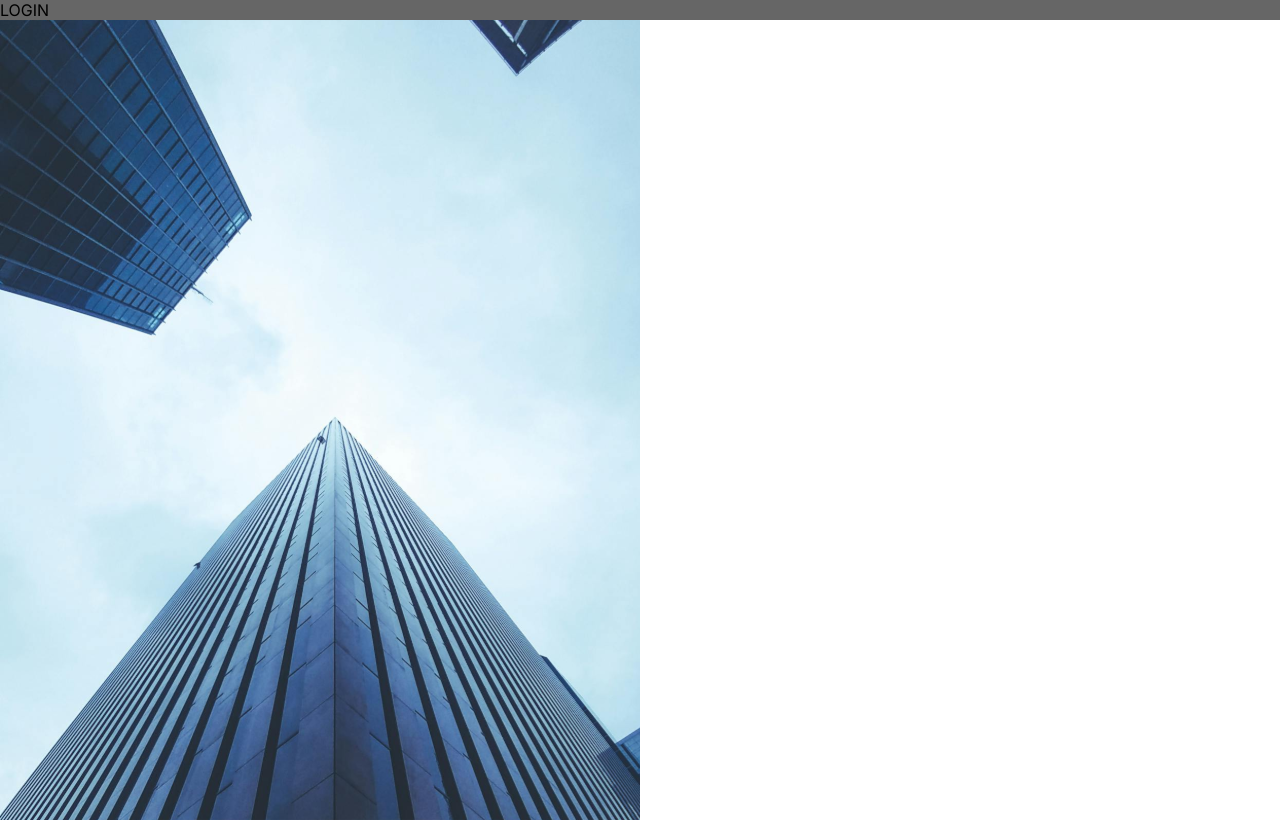
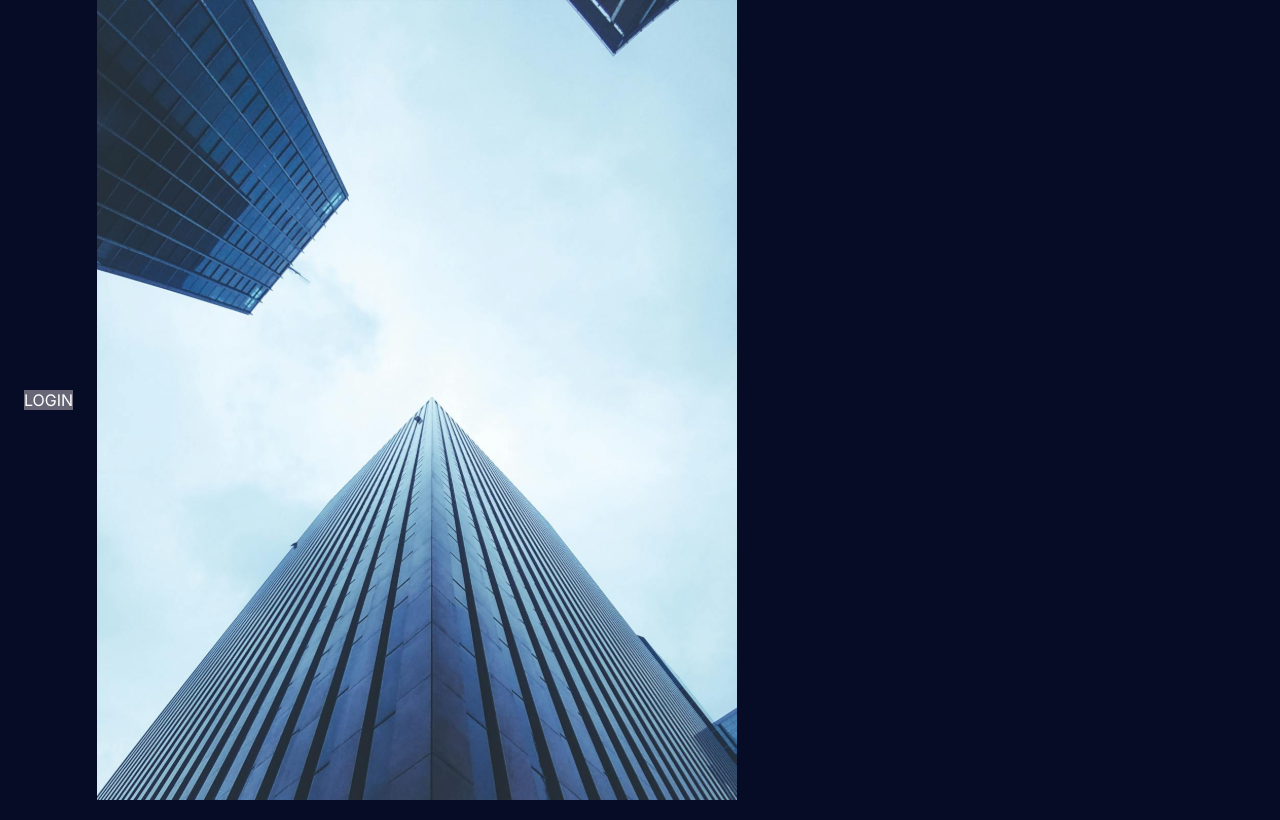
Before and after one commit to Ali-Dionisio/dnc-sales-dashboard-aads, a React (Vite) app: page / in a window 1280 px wide. Built offline with nearby package versions, Linux system fonts and the light colour scheme.

Commit message:
com erro no login e globalStyle

```diff
--- a/package.json
+++ b/package.json
@@ -10,6 +10,9 @@
     "preview": "vite preview"
   },
   "dependencies": {
+    "@emotion/react": "^11.14.0",
+    "@emotion/styled": "^11.14.0",
+    "@mui/material": "^7.0.2",
     "@types/styled-components": "^5.1.34",
     "react": "^19.0.0",
     "react-dom": "^19.0.0",
--- a/src/main.tsx
+++ b/src/main.tsx
@@ -2,12 +2,12 @@ import React from 'react'
 import { ThemeProvider } from 'styled-components'
 import ReactDOM from 'react-dom/client'
 import App from './App.tsx'
-import {  GloboStyle, lighTheme } from './styles/'
+import { darkTheme, GloboStyle } from './styles/'
 
 ReactDOM.createRoot(document.getElementById('root')!).render(
   <React.StrictMode>
-    <ThemeProvider theme={lighTheme}>
-      <GloboStyle/>
+    <ThemeProvider theme={darkTheme}>
+      <GloboStyle />
       <App />
     </ThemeProvider>
   </React.StrictMode>
--- a/src/pages/Login.tsx
+++ b/src/pages/Login.tsx
@@ -1,21 +1,36 @@
-import styled from "styled-components";
-
+import styled from 'styled-components'
+import { Box, Container } from '@mui/material'
+import { Grid } from '@mui/material'
 const LoginArea = styled.div`
-    background: #666;
+  background: #667;
 `
 const LoginImage = styled.div`
-    background-image: url(/login-image.svg);
-    background-size: cover;
-    height: 100vh;
-    width: 50vw;
+  background-image: url(/login-image.svg);
+  background-size: cover;
+  height: 100vh;
+  width: 50vw;
 `
 
 function Login() {
   return (
     <>
-        <LoginArea>LOGIN</LoginArea>
-        <LoginImage/>
-
+      <Box>
+        <Grid container>
+          <Grid
+            item
+            xs={12}
+            sm={6}
+            sx={{ alignItems: 'center', display: 'flex', height: '100vh' }}
+          >
+            <Container maxWidth="sm">
+              <LoginArea>LOGIN</LoginArea>
+            </Container>
+          </Grid>
+          <Grid item sm={6} sx={{ display: { xs: 'none', sm: 'block' } }}>
+            <LoginImage />
+          </Grid>
+        </Grid>
+      </Box>
     </>
   )
 }
--- a/src/styles/globalStyle.ts
+++ b/src/styles/globalStyle.ts
@@ -1,16 +1,14 @@
-import { createGlobalStyle } from "styled-components";
-import { DefaultTheme } from "styled-components";
+import { createGlobalStyle, DefaultTheme } from 'styled-components'
 
-
-export const GloboStyle = createGlobalStyle<{ theme?: DefaultTheme}>`
+export const GloboStyle = createGlobalStyle<{ theme?: DefaultTheme }>`
     body, html {
-        background: ${(props) => props.theme};
-        color: ${(props) => props.theme};
+        background: ${(props) => props.theme.appBackground};
+        color: ${(props) => props.theme.appColor};
+        font-family: "Inter", sans-serif;
         margin: 0;
         padding: 0;
-        font-family: "Inter", sans-serif;
     }
-    h1, h2, p, ul, li {
+    h1, h2, p, ul, li, figure {
         margin: 0;
         padding: 0;
     }
--- a/src/styles/theme.ts
+++ b/src/styles/theme.ts
@@ -1,81 +1,81 @@
-import { Theme } from "@types";
+import { Theme } from '@/types'
 
-export const lighTheme: Theme = {
-    appBackground:  '#FFF',
-    appColor:  '#000',
-    appDefaultStroke:  '#E0E0E0',
-    appLogo:  'dnc-logo-black.svg',
-    appSkeletonFrom:  '#EEE',
-    appSkeletonTo:  '#CCC',
-    Buttons: {
-        alert:  '#E80000',
-        alertColor:  '#FFF',
-        alertHover:  '#D80000',
-        disabled:  '#CCC',
-        disabledColor:  '#667',
-        primary:  '#0C70F2',
-        primaryColor:  '#FFF',
-        primaryHover:  '#0061D',
+export const lightTheme: Theme = {
+  appBackground: '#FFF',
+  appColor: '#000',
+  appDefaultStroke: '#E0E0E0',
+  appLogo: 'dnc-logo-black.svg',
+  appSkeletonFrom: '#eee',
+  appSkeletonTo: '#ccc',
+  buttons: {
+    alert: '#E80000',
+    alertColor: '#FFF',
+    alertHover: '#D80000',
+    disabled: '#CCCCCC',
+    disabledColor: '#666666',
+    primary: '#0C70F2',
+    primaryColor: '#FFF',
+    primaryHover: '#0061DE',
   },
   card: {
-        alert:  '#E80000',
-        background:  '#FFF',
-        border:  '#E0E0E0',
-        success:  '#008000',
-        warning:  '#F7A300',
+    alert: '#E80000',
+    background: '#FFF',
+    border: '#E0E0E0',
+    success: '#008000',
+    warning: '#F7A300',
   },
   textInput: {
-        active:  '#FFF',
-        activeColor:  '#000',
-        borderColor:  '#E0E0E0',
-        disabled:  '#EEE',
-        disabledBorderColor:  '#E0E0E0',
-        disabledColor:  '#667',
-        placeholderColor:  '#667',
+    active: '#FFF',
+    activeColor: '#000',
+    borderColor: '#E0E0E0',
+    disabled: '#EEE',
+    disabledBorderColor: '#E0E0E0',
+    disabledColor: '#666',
+    placeholderColor: '#666',
   },
   typographies: {
-        error:  '#FF0202',
-        subtitle:  '#667',
-        success:  '#008000  ',
+    error: '#FF0202',
+    subtitle: '#828282',
+    success: '#008000',
   },
 }
 
 export const darkTheme: Theme = {
-    appBackground:  '#060B26',
-    appColor:  '#FFF',
-    appDefaultStroke:  '#21497D',
-    appLogo:  'dnc-logo-white.svg',
-    appSkeletonFrom:  '#060B26',
-    appSkeletonTo:  '#21497D',
-    Buttons: {
-        alert:  '#E80000',
-        alertColor:  '#FFF',
-        alertHover:  '#D80000',
-        disabled:  '#313649',
-        disabledColor:  '#6D7B8E',
-        primary:  '#0C70F2',
-        primaryColor:  '#FFF',
-        primaryHover:  '#0061D',
+  appBackground: '#060B26',
+  appColor: '#FFF',
+  appDefaultStroke: '#21497D',
+  appLogo: 'dnc-logo-white.svg',
+  appSkeletonFrom: '#060B26',
+  appSkeletonTo: '#21497D',
+  buttons: {
+    alert: '#E80000',
+    alertColor: '#FFF',
+    alertHover: '#D80000',
+    disabled: '#313649',
+    disabledColor: '#6D7B8E',
+    primary: '#0C70F2',
+    primaryColor: '#FFF',
+    primaryHover: '#0061DE',
   },
   card: {
-        alert:  '#E80000',
-        background:  '#0F1535',
-        border:  '#21497D',
-        success:  '#008000',
-        warning:  '#F7A300',
+    alert: '#E80000',
+    background: '#0F1535',
+    border: '#21497D',
+    success: '#008000',
+    warning: '#F7A300',
   },
   textInput: {
-        active:  '#0F1535',
-        activeColor:  '#FFF',
-        borderColor:  '#21497D',
-        disabled:  '#282D49',
-        disabledBorderColor:  '#2E3F55',
-        disabledColor:  '#58677C',
-        placeholderColor:  '#89A7CE',
+    active: '#0F1535',
+    activeColor: '#FFF',
+    borderColor: '#21497D',
+    disabled: '#282D49',
+    disabledBorderColor: '#2E3F55',
+    disabledColor: '#58677C',
+    placeholderColor: '#89A7CE',
   },
   typographies: {
-        error:  '#FF0202',
-        subtitle:  '#89A7CE ',
-        success:  '#008000  ',
+    error: '#FF0202',
+    subtitle: '#89A7CE',
+    success: '#008000',
   },
 }
--- a/src/types/theme.d.ts
+++ b/src/types/theme.d.ts
@@ -1,39 +1,39 @@
 export interface Theme {
-    appBackground: string;
-    appColor: string;
-    appDefaultStroke: string;
-    appLogo: string;
-    appSkeletonFrom: string;
-    appSkeletonTo: string;
-    Buttons: {
-        alert: string;
-        alertColor: string;
-        alertHover: string;
-        disabled: string;
-        disabledColor: string;
-        primary: string;
-        primaryColor: string;
-        primaryHover: string;
+  appBackground: string
+  appColor: string
+  appDefaultStroke: string
+  appLogo: string
+  appSkeletonFrom: string
+  appSkeletonTo: string
+  buttons: {
+    alert: string
+    alertColor: string
+    alertHover: string
+    disabled: string
+    disabledColor: string
+    primary: string
+    primaryColor: string
+    primaryHover: string
   }
   card: {
-        alert: string;
-        background: string;
-        border: string;
-        success: string;
-        warning: string;
+    alert: string
+    background: string
+    border: string
+    success: string
+    warning: string
   }
   textInput: {
-        active: string;
-        activeColor: string;
-        borderColor: string;
-        disabled: string;
-        disabledBorderColor: string;
-        disabledColor: string;
-        placeholderColor: string;
+    active: string
+    activeColor: string
+    borderColor: string
+    disabled: string
+    disabledBorderColor: string
+    disabledColor: string
+    placeholderColor: string
   }
   typographies: {
-        error: string;
-        subtitle: string;
-        success: string;
+    error: string
+    subtitle: string
+    success: string
   }
 }
--- a/vite.config.ts
+++ b/vite.config.ts
@@ -5,9 +5,12 @@ import path from 'path'
 // https://vite.dev/config/
 export default defineConfig({
   plugins: [react()],
+  optimizeDeps: {
+    include: ['@emotion/styled'],
+  },
   resolve: {
     alias: {
-      '@': path.resolve(__dirname, "./src"),
-    }
-  }
+      '@': path.resolve(__dirname, './src'),
+    },
+  },
 })
```
Also changed, not shown: src/styles/index.ts (line endings or trailing spaces), 1 other file (tests, documents, lock files or other folders). Lines whose indentation alone changed are shown as unchanged.
